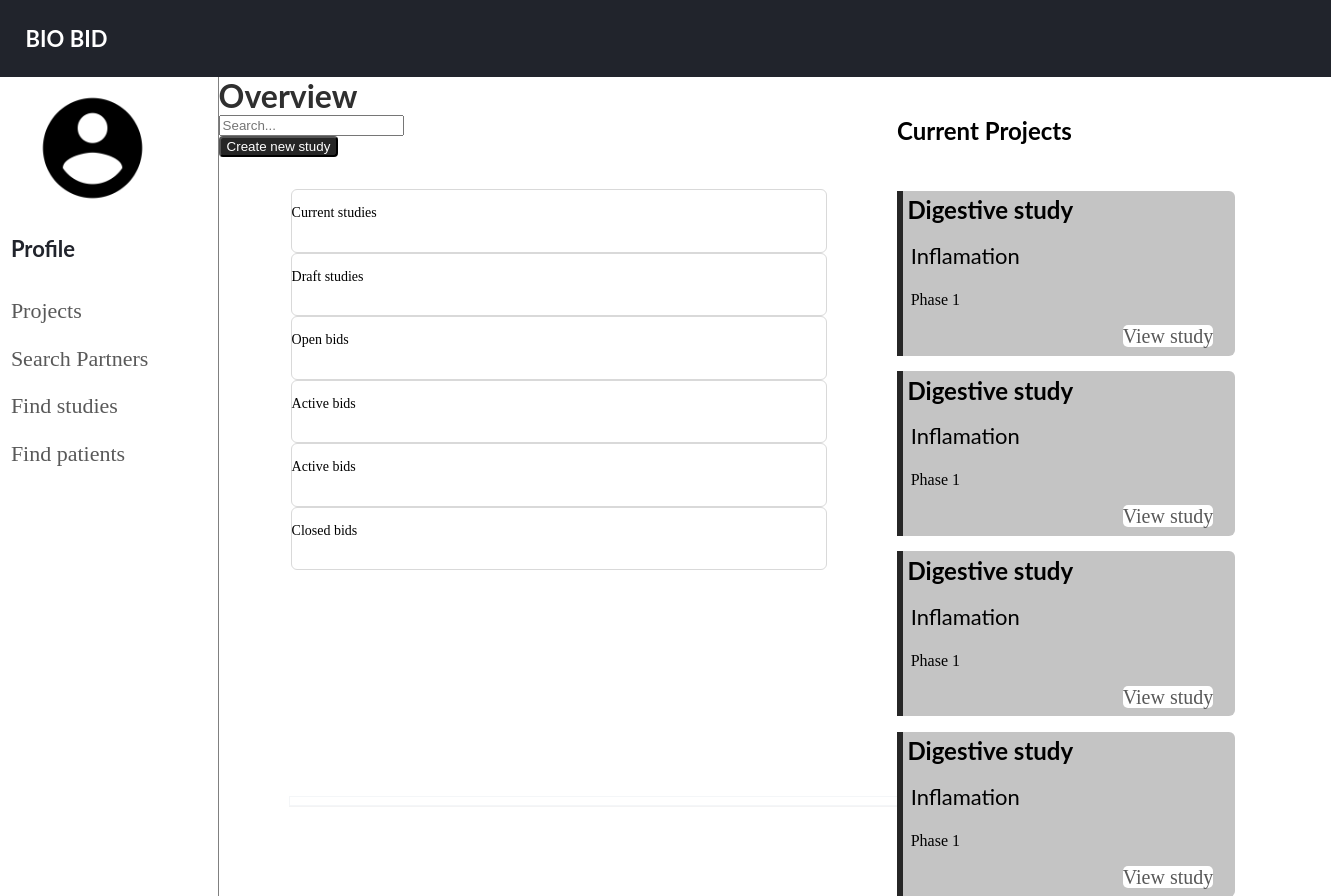
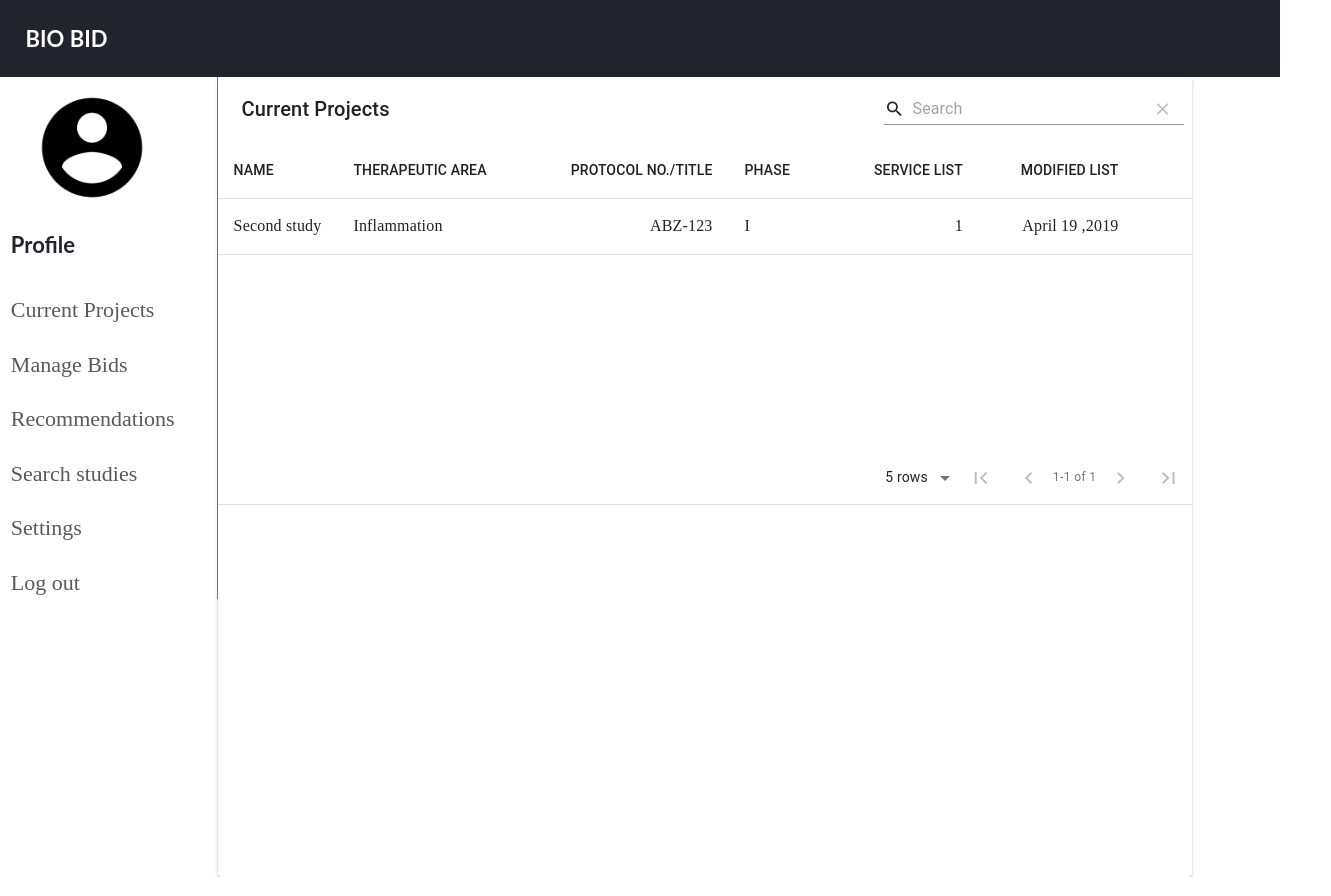
Before and after one commit to jsrubin/bio-bid-fe, a React (Create React App) app in the folder bio-bid/: page / in a window 1280 px wide. Shown: the top 896 px of the page, 1331 px wide, since content can reach past the window. Built offline with nearby package versions, Linux system fonts and the light colour scheme.

Commit message:
creating table

```diff
--- a/bio-bid/package.json
+++ b/bio-bid/package.json
@@ -3,10 +3,12 @@
   "version": "0.1.0",
   "private": true,
   "dependencies": {
+    "@material-ui/core": "^4.9.10",
     "@testing-library/jest-dom": "^4.2.4",
     "@testing-library/react": "^9.3.2",
     "@testing-library/user-event": "^7.1.2",
     "bootstrap": "^4.4.1",
+    "material-table": "^1.57.2",
     "react": "^16.13.1",
     "react-dom": "^16.13.1",
     "react-router": "^5.1.2",
--- a/bio-bid/public/index.html
+++ b/bio-bid/public/index.html
@@ -15,6 +15,7 @@
       user's mobile device or desktop. See https://developers.google.com/web/fundamentals/web-app-manifest/
     -->
     <link rel="manifest" href="%PUBLIC_URL%/manifest.json" />
+    <link rel="stylesheet" href="https://fonts.googleapis.com/icon?family=Material+Icons">
     <!--
       Notice the use of %PUBLIC_URL% in the tags above.
       It will be replaced with the URL of the `public` folder during the build.
--- a/bio-bid/src/App.css
+++ b/bio-bid/src/App.css
@@ -4,50 +4,20 @@
   height:100%;
   margin: 0 auto;
 }
-
+.nav-section{
+  border-right: 1px solid gray;
+}
 .new-study button{
   display:flex;
   justify-content: flex-end;
   background: #262626;
    border-radius: 4px;
    color:white;
-   height:50%;
+   height:30px;
+
 }
-
-.card{
-
-  padding: 2%;
-  background-color: #C4C4C4;
-  margin: 2% 2% 2% 10%;
-  border-left: 6px solid  #262626 ;
-  border-radius: 0px 6px 6px 0px;
-}
-
-
-.card-title{
-  margin: -1%;
-  font-family: Lato;
-font-style: normal;
-font-weight: bold;
-font-size: 24px;
-line-height: 29px;
-}
-
-.card-text{
-  font-family: Lato;
-font-style: normal;
-font-weight: normal;
-font-size: 22px;
-line-height: 26px;
-}
-
-.btn-card{
-  background: #FFFFFF;
-border-radius: 5px;
-width: 135px;
-height: 40px;
-text-decoration: none;
-color: #595959;
-margin-left: 67%;
-font-size: 20px;
-}
+ .category-search input{
+  border: 1px solid #D4D4D4;
+  box-sizing: border-box;
+  border-radius: 6px;
+ }
--- a/bio-bid/src/App.js
+++ b/bio-bid/src/App.js
@@ -1,10 +1,11 @@
 import React from 'react';
 import './App.css';
+import 'bootstrap/dist/css/bootstrap.min.css';
 import Header from "./components/header";
 import styled from "styled-components";
 import Nav from "./components/navigation";
-import Overview from "./components/overview";
-import Projects from "./components/projects";
+import Table from "./components/bids";
+
 
 
 const App = () =>{
@@ -13,8 +14,7 @@ const App = () =>{
       <Header/>
       <WorkSpace>
         <Nav/>
-        <Overview/>
-        <Projects/>
+        <Table/>
       </WorkSpace>
       </MainWrapper>
 
--- a/bio-bid/src/components/bids.js
+++ b/bio-bid/src/components/bids.js
@@ -0,0 +1,40 @@
+import React from "react";
+import styled from "styled-components";
+import MaterialTable from "material-table";
+
+export default function Table() {
+  const [state, setState] = React.useState({
+    columns: [
+      { title: "NAME", field: "name" },
+      { title: "THERAPEUTIC AREA", field: "Therapeutic" },
+      { title: "PROTOCOL NO./TITLE", field: "protocol", type: "numeric" },
+      { title: "PHASE", field: "Phase"},
+      { title: "SERVICE LIST" , field: "Serverlist", type: "numeric" },
+      { title: "MODIFIED LIST", field: "modify", type: "numeric" },
+      {
+        title: "",
+        field: "",
+        lookup: { }
+      }
+    ],
+    data: [
+      {
+        name: "Second study",
+        Therapeutic: "Inflammation",
+        protocol: "ABZ-123",
+        Phase: "I",
+        Serverlist: 1,
+        modify: "April 19 ,2019"
+      },
+    ]
+  });
+
+  return (
+    <MaterialTable
+       title="Current Projects"
+      columns={state.columns}
+      data={state.data}
+
+    />
+  );
+}
--- a/bio-bid/src/components/navigation.js
+++ b/bio-bid/src/components/navigation.js
@@ -17,49 +17,56 @@ const Nav =() =>{
                     <LinkProfile to="/profile">
                         Profile
                     </LinkProfile>
+
+
+                <div className="navWrapperDiv">
+                    <StyledLink to="/projects">
+                        Current Projects
+                    </StyledLink>
                 </div>
 
                 <div className="navWrapperDiv">
-                <StyledLink to="/projects">
-                    Projects
+                    <StyledLink to="/bids">
+                        Manage Bids
+                    </StyledLink>
+                </div>
+
+                <div className="navWrapperDiv">
+                    <StyledLink to="/recommendations">
+                    Recommendations
                     </StyledLink>
                 </div>
 
                 <div className="navWrapperDiv">
                     <StyledLink to="/search">
-                    Search Partners
+                        Search studies
                     </StyledLink>
                 </div>
 
                 <div className="navWrapperDiv">
-                <StyledLink to="/studies">
-                    Find studies
+                    <StyledLink to="/settings">
+                        Settings
                     </StyledLink>
                 </div>
-
                 <div className="navWrapperDiv">
-                <StyledLink to="/patients">
-                    Find patients
+                    <StyledLink to="/logout">
+                        Log out
                     </StyledLink>
                 </div>
+            </div>
 
-            <div className="account-StyledLinks navSection">
-                <div className="navWrapperDiv">
-                <StyledOut to="/logout">
-                    Log Out
-                </StyledOut>
-                </div>
-           </div>
+
+
         </NavWrapper>
     )
 };
 
 const NavWrapper = styled.div
 `
-border-right: 1px solid gray;
+
 background: white;
 width: 17%;
-height:10%;
+height:100vh;
 `
 const StyledLink =styled.div
 `
--- a/bio-bid/src/components/overview.js
+++ /dev/null
@@ -1,82 +0,0 @@
-import React from "react";
-import styled from "styled-components";
-import Table from "./table";
-
-function Overview (){
-    return(
-        <OverviewWrapper>
-            <ViewTitle> Overview</ViewTitle>
-            <div className="category-search">
-            <form>
-                <input
-                id="name"
-                type="text"
-                name="text"
-                placeholder="Search..."
-                />
-            </form>
-            </div>
-            <div className="new-study">
-                <button>Create new study</button>
-            </div>
-            <ListWrapper>
-                <ul>
-                    <li>Current studies</li>
-                    <li>Draft studies</li>
-                    <li>Open bids</li>
-                    <li>Active bids</li>
-                    <li>Active bids</li>
-                    <li>Closed bids</li>
-
-
-                </ul>
-            </ListWrapper>
-            <Table/>
-        </OverviewWrapper>
-    )
-};
-
-const  OverviewWrapper =styled.div
-`
-
-background:white;
-width:50%;
-`
-
-const ViewTitle= styled.div
-`
-font-family: Lato;
-font-style: normal;
-font-weight: bold;
-font-size: 32px;
-line-height: 38px;
-color: #2F2F2F;
-`
-const ListWrapper= styled.div
-`
-width: 100%;
-height: 50%;
-
-ul {
-    list-style-type: none;
-     margin: 5%;
-     height:40%;
-
-  }
-
-  ul li {
-    border: 1px solid #D9D9D9;
-    margin-top: 1px%;
-    background-color: white
-    padding: 10%;
-    height:30%;
-    font-family: Source Sans Pro;
-    font-style: normal;
-    font-weight: normal;
-    font-size: 14px;
-    line-height: 45px;
-    border-radius: 6px;
-
-
-`
-export default Overview;
--- a/bio-bid/src/components/projects.js
+++ /dev/null
@@ -1,84 +0,0 @@
-import React from "react";
-import styled from "styled-components";
-
-
-function Projects(){
-   return (
-       <ProjectWrapper>
-           <ProjectsTittle> Current Projects </ProjectsTittle>
-           <Cards>
-           <div class="card">
-                <div class="card-body">
-                    <h5 class="card-title">Digestive study</h5>
-                    <p class="card-text">Inflamation</p>
-                    <p>Phase 1</p>
-                    <a href="#" class=" btn-card">View study</a>
-                </div>
-           </div>
-
-           <div class="card">
-                <div class="card-body">
-                    <h5 class="card-title">Digestive study</h5>
-                    <p class="card-text">Inflamation</p>
-                    <p>Phase 1</p>
-                    <a href="#" class=" btn-card">View study</a>
-                </div>
-           </div>
-
-           <div class="card">
-                <div class="card-body">
-                    <h5 class="card-title">Digestive study</h5>
-                    <p class="card-text">Inflamation</p>
-                    <p>Phase 1</p>
-                    <a href="#" class=" btn-card">View study</a>
-                </div>
-           </div>
-
-           <div class="card" >
-                <div class="card-body">
-                    <h5 class="card-title">Digestive study</h5>
-                    <p class="card-text">Inflamation</p>
-                    <p>Phase 1</p>
-                    <a href="#" class=" btn-card">View study</a>
-                </div>
-           </div>
-
-           <div class="card" >
-                <div class="card-body">
-                    <h5 class="card-title">Digestive study</h5>
-                    <p class="card-text">Inflamation</p>
-                    <p>Phase 1</p>
-                    <a href="#" class=" btn-card">View study</a>
-                </div>
-           </div>
-           </Cards>
-
-       </ProjectWrapper>
-
-    )
-};
-
-const ProjectWrapper= styled.div
-`
-width: 30%;
-heigth: 25%;
-`
-
-const ProjectsTittle = styled.h1
-`
-font-family: Lato;
-font-style: normal;
-font-weight: bold;
-font-size: 24px;
-line-height: 29px;
-margin:10%;
-`
-
-const Cards = styled.div
-`
-display:flex;
-flex-direction: column;
-justify-content: space-between;
-height: 20%;
-`
- export default Projects;
--- a/bio-bid/src/components/table.js
+++ /dev/null
@@ -1,92 +0,0 @@
-import React ,{Component}from "react";
-import styled from "styled-components";
-
-
-class Table extends Component {
-    render() {
-
-      const headings = [
-        'CRO',
-        'Bids',
-        'Reject',
-        'Approve',
-
-      ];
-
-      const rows = [
-        [
-          'Cool Bio',
-          '$5,000.00',
-          'X',
-          ''
-
-        ],
-        [
-          'Cool Biz',
-          '$6,000.00',
-          'X',
-          '',
-
-
-        ],
-        [
-          'Great Guy',
-          '$7,000.00',
-          'X',
-        ],
-        [
-          'Bio Team',
-          '$7,500.00',
-          'X',
-        ],
-        [
-            'Pharms Biz',
-            '$8,500.00',
-            'X',
-          ],
-          [
-            'Cool Pharma',
-            '$9,000.00',
-            'X',
-          ],
-      ];
-
-      return (
-        <Provider>
-          <Page title="Ready study">
-            <DataTable headings={headings} rows={rows} />
-          </Page>
-        </Provider>
-      );
-    }
-  }
-
-  export default Table;
-
-  const DataTable = styled.div
-  `
-  border-spacing: 0px;
-    background: #fff;
-    box-shadow: 0 1px 0 0 rgba(22, 29, 37, 0.05);
-    border: 1px solid #f4f6f8;
-    padding: 4px;
-    text-align: left;
-  `
-
-  const Provider = styled.div
-  `
-  width:100%;
-  padding: 10%;
-  margin:1%;
-
-  `
-
-  const Page = styled.h3
-  `
-  font-family: Lato;
-font-style: normal;
-font-weight: normal;
-font-size: 24px;
-color: #262626;
-
-  `
```
Also changed, not shown: 1 other file (tests, documents, lock files or other folders). Lines whose indentation alone changed are shown as unchanged.
